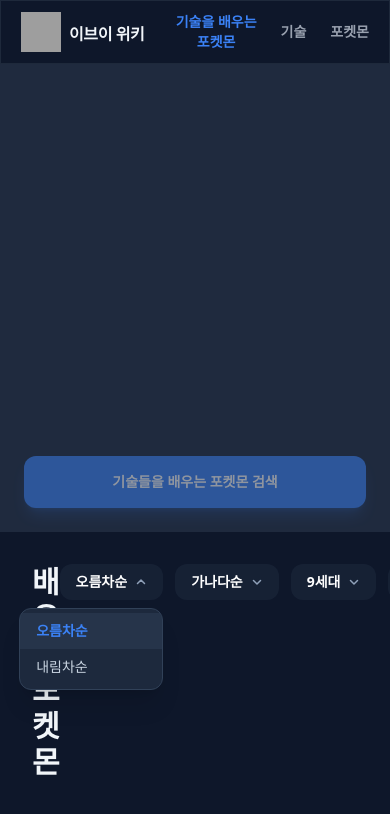
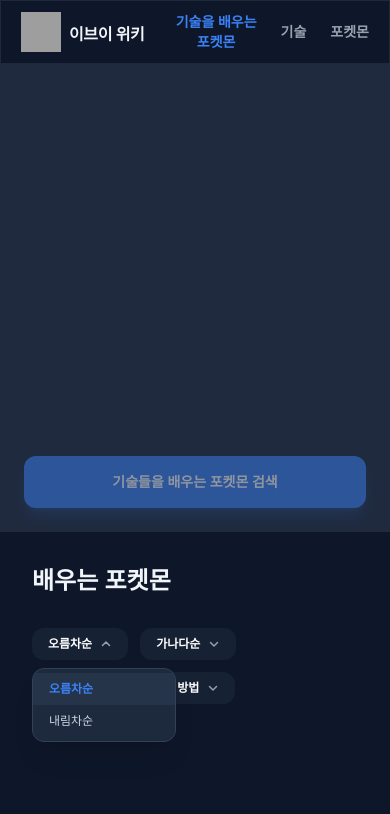
Before and after one commit to sobbingtofu/eevee-wiki, a Next.js app: page /search-learning-pokemons in a window 390 px wide. Both pictures are taken after a click on the button "오름차순". Shown: the top 814 px of the page. Built offline with nearby package versions, Linux system fonts and the light colour scheme; grey boxes are pictures that could not be loaded.

Commit message:
Style : 반응형 스타일 개선

```diff
--- a/components/common-ui/Dropdown/CheckboxDropdown.tsx
+++ b/components/common-ui/Dropdown/CheckboxDropdown.tsx
@@ -40,7 +40,7 @@ export function CheckboxDropdown<T extends string>({
       <button
         type="button"
         onClick={() => setOpen((prev) => !prev)}
-        className="flex items-center gap-2 px-4 py-2 rounded-xl bg-slate-800/60 text-sm font-bold text-white cursor-pointer whitespace-nowrap"
+        className="flex items-center gap-2 px-4 py-2 rounded-xl bg-slate-800/60 text-xs lg:text-sm font-bold text-white cursor-pointer whitespace-nowrap"
       >
         <span>{label}</span>
         <ChevronIcon className={`w-3 h-3 text-slate-400 transition-transform ${open ? "rotate-180" : ""}`} />
@@ -53,7 +53,7 @@ export function CheckboxDropdown<T extends string>({
             return (
               <label
                 key={opt.value}
-                className="flex items-center gap-3 px-4 py-2 text-sm cursor-pointer hover:bg-slate-700/40"
+                className="flex items-center gap-3 px-4 py-2 text-xs lg:text-sm cursor-pointer hover:bg-slate-700/40"
               >
                 <input
                   type="checkbox"
--- a/components/common-ui/Dropdown/SelectDropdown.tsx
+++ b/components/common-ui/Dropdown/SelectDropdown.tsx
@@ -39,14 +39,14 @@ export function SelectDropdown<T extends string | number>({
       <button
         type="button"
         onClick={() => setOpen((prev) => !prev)}
-        className="flex items-center gap-2 px-4 py-2 rounded-xl bg-slate-800/60 text-sm font-bold text-white cursor-pointer whitespace-nowrap"
+        className="flex items-center gap-2 px-4 py-2 rounded-xl bg-slate-800/60 text-xs lg:text-sm font-bold text-white cursor-pointer whitespace-nowrap"
       >
         <span>{selected?.label ?? ""}</span>
         <ChevronIcon className={`w-3 h-3 text-slate-400 transition-transform ${open ? "rotate-180" : ""}`} />
       </button>
 
       {open && (
-        <div className="absolute right-0 top-full mt-2 z-20 min-w-[9rem] max-h-64 overflow-y-auto rounded-xl bg-slate-800 border border-slate-700 py-1 shadow-xl">
+        <div className="absolute xl:right-0 right-auto left-0 md:left-auto top-full mt-2 z-20 min-w-[9rem] max-h-64 overflow-y-auto rounded-xl bg-slate-800 border border-slate-700 py-1 shadow-xl">
           {options.map((opt) => (
             <button
               key={String(opt.value)}
@@ -55,10 +55,8 @@ export function SelectDropdown<T extends string | number>({
                 onChange(opt.value);
                 setOpen(false);
               }}
-              className={`w-full text-left px-4 py-2 text-sm cursor-pointer transition-colors ${
-                opt.value === value
-                  ? "text-primary1 font-bold bg-slate-700/50"
-                  : "text-slate-300 hover:bg-slate-700/40"
+              className={`w-full text-left px-4 py-2 text-xs lg:text-sm cursor-pointer transition-colors ${
+                opt.value === value ? "text-primary1 font-bold bg-slate-700/50" : "text-slate-300 hover:bg-slate-700/40"
               }`}
             >
               {opt.label}
--- a/components/domain/search-learning-pokemons/LearningPokemonsSection/LearningPokemonsSection.tsx
+++ b/components/domain/search-learning-pokemons/LearningPokemonsSection/LearningPokemonsSection.tsx
@@ -50,7 +50,7 @@ function LearningPokemonsSection() {
     }
     // 6) 결과 그리드
     return (
-      <div className="grid grid-cols-4 gap-5">
+      <div className="grid xl:grid-cols-4 lg:grid-cols-3 md:grid-cols-2 grid-cols-2 gap-5">
         {data.map((pokemon) => (
           <LearningPokemonCard key={pokemon.pokemonId} pokemon={pokemon} moveIds={moveIdsForCards} />
         ))}
@@ -61,12 +61,12 @@ function LearningPokemonsSection() {
   const resultCount = hasSearched && data ? data.length : null;
 
   return (
-    <div className="relative flex-1 h-full">
-      <div className="h-full overflow-y-auto p-8">
+    <div className="relative flex-1 h-full shrink-0 min-w-0 md:w-auto w-full">
+      <div className="h-full overflow-y-auto p-8 w-full">
         {/* 헤더 (항상 표시) */}
-        <div className="flex items-start justify-between mb-8">
+        <div className="w-full flex items-start justify-between mb-8 xl:flex-row flex-col xl:gap-0 gap-5">
           <div>
-            <h2 className="text-3xl font-extrabold text-slate-100">
+            <h2 className="text-2xl lg:text-3xl font-extrabold text-slate-100">
               배우는 포켓몬 {resultCount !== null && <span className="text-primary1">{resultCount}</span>}
             </h2>
             <div className="flex flex-wrap gap-2 mt-3">
@@ -76,7 +76,7 @@ function LearningPokemonsSection() {
             </div>
           </div>
 
-          <SearchControls />
+          <SearchControls className="w-full" />
         </div>
 
         {/* 본문 */}
--- a/components/domain/search-learning-pokemons/LearningPokemonsSection/SearchControls/SearchControls.tsx
+++ b/components/domain/search-learning-pokemons/LearningPokemonsSection/SearchControls/SearchControls.tsx
@@ -18,11 +18,15 @@ const SORT_KEY_OPTIONS = POKEMON_SORT_KEYS.map((k) => ({value: k, label: POKEMON
 const GEN_OPTIONS = Array.from({length: 9}, (_, i) => ({value: i + 1, label: `${i + 1}세대`}));
 const LEARN_METHOD_OPTIONS = LEARN_METHOD_FILTERS.map((m) => ({value: m, label: LEARN_METHOD_KOR[m]}));
 
+interface SearchControlsProps {
+  className?: string;
+}
+
 /**
  * 헤더의 정렬/필터 컨트롤 4종
  * - 모두 공유 컨텍스트에 바인딩되어 있어, 값 변경 시 queryKey가 바뀌며 즉시 재검색됨
  */
-function SearchControls() {
+function SearchControls({className}: SearchControlsProps) {
   const {
     sortKey,
     sortDirection,
@@ -35,9 +39,12 @@ function SearchControls() {
   } = useLearningSearchContext();
 
   return (
+    <div className={`flex gap-3 flex-col md:flex-row md:w-fit ${className}`}>
       <div className="flex gap-3">
         <SelectDropdown options={SORT_DIRECTION_OPTIONS} value={sortDirection} onChange={setSortDirection} />
         <SelectDropdown options={SORT_KEY_OPTIONS} value={sortKey} onChange={setSortKey} />
+      </div>
+      <div className="flex gap-3">
         <SelectDropdown options={GEN_OPTIONS} value={genNumber} onChange={setGenNumber} />
         <CheckboxDropdown
           label="배우는 방법"
@@ -46,6 +53,7 @@ function SearchControls() {
           onToggle={toggleLearnMethod}
         />
       </div>
+    </div>
   );
 }
 
--- a/components/domain/search-learning-pokemons/LearningPokemonsSection/SearchMoveChip/SearchMoveChip.tsx
+++ b/components/domain/search-learning-pokemons/LearningPokemonsSection/SearchMoveChip/SearchMoveChip.tsx
@@ -4,7 +4,9 @@ import useMoveKoreanName from "@/hooks/useMoveKoreanName";
 function SearchMoveChip({moveId}: {moveId: number}) {
   const name = useMoveKoreanName(moveId);
   return (
-    <span className="px-4 py-1.5 rounded-full border border-primary1/60 text-primary1 text-sm font-bold">{name}</span>
+    <span className="px-4 py-1.5 rounded-full border border-primary1/60 text-primary1 text-xs lg:text-sm font-bold">
+      {name}
+    </span>
   );
 }
 
```
Lines whose indentation alone changed are shown as unchanged.
